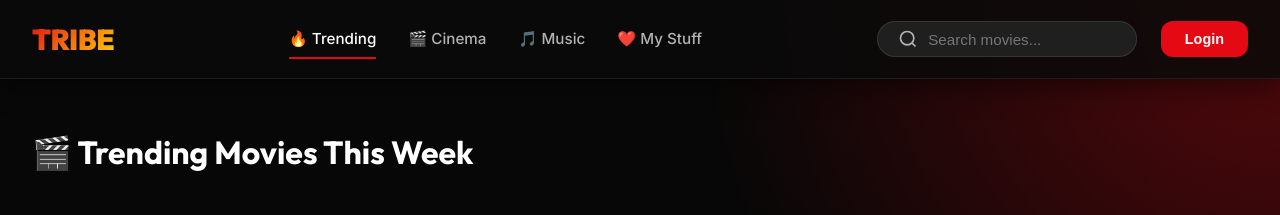
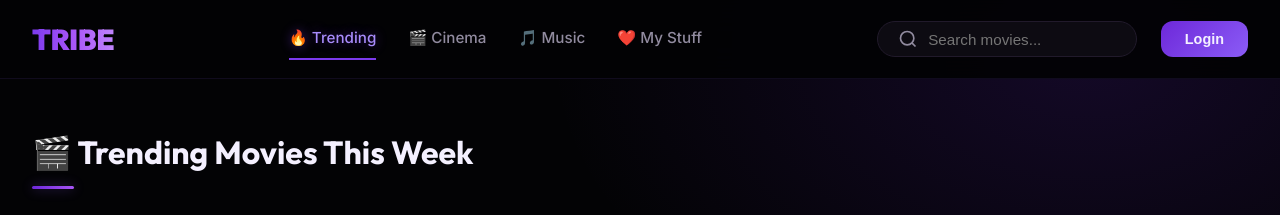
Before and after one commit to Ravindra2377/Cinema-Muchatlu, a plain HTML site: page index.html in a window 1280 px wide. Shown: the top 215 px of the page. Drawn offline with Linux system fonts and the light colour scheme; no server answers.

Commit message:
refactor: update color theme to purple palette and refine UI gradients and shadows

```diff
--- a/auth-pages.css
+++ b/auth-pages.css
@@ -5,26 +5,26 @@
 /* CSS Variables */
 :root {
     /* Colors */
-    --primary: #dc2626;
-    --primary-dark: #991b1b;
-    --primary-light: #ef4444;
+    --primary: #6D28D9;
+    --primary-dark: #241338;
+    --primary-light: #8B5CF6;
     --success: #10b981;
     --error: #ef4444;
     --warning: #f59e0b;
 
     /* Backgrounds */
-    --bg-primary: #0f172a;
-    --bg-secondary: #1e293b;
-    --bg-card: #334155;
-    --bg-overlay: rgba(15, 23, 42, 0.95);
+    --bg-primary: #030305;
+    --bg-secondary: #0D0B12;
+    --bg-card: #0D0B12;
+    --bg-overlay: rgba(3, 3, 5, 0.95);
 
     /* Text */
-    --text-primary: #f1f5f9;
-    --text-secondary: #94a3b8;
-    --text-muted: #64748b;
+    --text-primary: #F4F0FF;
+    --text-secondary: #918B9F;
+    --text-muted: #6B627A;
 
     /* Borders */
-    --border-color: #475569;
+    --border-color: #211A2B;
     --border-radius: 12px;
     --border-radius-sm: 8px;
 
@@ -135,9 +135,12 @@ body.auth-page {
 .brand-logo {
     font-size: var(--font-size-3xl);
     font-weight: 700;
-    color: var(--primary);
+    color: var(--primary-light);
     margin-bottom: var(--spacing-xs);
-    text-shadow: 0 0 30px rgba(220, 38, 38, 0.3);
+    background: linear-gradient(90deg, #7C3AED 0%, #A855F7 50%, #C084FC 100%);
+    -webkit-background-clip: text;
+    -webkit-text-fill-color: transparent;
+    text-shadow: none;
 }
 
 .brand-tagline {
@@ -560,7 +563,7 @@ body.auth-page {
     font-size: var(--font-size-md);
     font-weight: 600;
     color: white;
-    background: var(--primary);
+    background: linear-gradient(135deg, #6D28D9, #8B5CF6);
     border: none;
     border-radius: var(--border-radius-sm);
     cursor: pointer;
@@ -571,9 +574,9 @@ body.auth-page {
 }
 
 .btn-primary:hover {
-    background: var(--primary-dark);
+    background: linear-gradient(135deg, #5B21B6, #7C3AED);
     transform: translateY(-2px);
-    box-shadow: var(--shadow-lg);
+    box-shadow: 0 4px 15px rgba(109, 40, 217, 0.3);
 }
 
 .btn-primary:active {
--- a/styles.css
+++ b/styles.css
@@ -1,20 +1,21 @@
 :root {
     /* Color Palette */
-    --primary: #E50914;
-    --primary-dark: #B20710;
-    --primary-light: #FF1F29;
-    --secondary: #FFD700;
-    --background: #0A0A0A;
-    --surface: #141414;
-    --surface-light: #1F1F1F;
-    --surface-lighter: #2A2A2A;
-    --text-primary: #FFFFFF;
-    --text-secondary: #B3B3B3;
-    --text-muted: #808080;
-    --border: rgba(255, 255, 255, 0.1);
-    --overlay: rgba(0, 0, 0, 0.8);
+    --primary: #6D28D9;
+    --primary-dark: #241338;
+    --primary-light: #8B5CF6;
+    --secondary: #F5C542;
+    --background: #030305;
+    --surface: #07070B;
+    --surface-light: #0D0B12;
+    --surface-lighter: #13101A;
+    --text-primary: #F4F0FF;
+    --text-secondary: #918B9F;
+    --text-muted: #6B627A;
+    --border: #211A2B;
+    --overlay: rgba(3, 3, 5, 0.85);
     --success: #46D369;
     --warning: #FFA500;
+    --game-purple: #8B5CF6;
 
     /* Glassmorphism */
     --glass-bg: rgba(20, 20, 20, 0.7);
@@ -53,7 +54,10 @@
 
 body {
     font-family: 'Inter', -apple-system, BlinkMacSystemFont, 'Segoe UI', sans-serif;
-    background: radial-gradient(circle at top right, rgba(229, 9, 20, 0.35), transparent 35%), linear-gradient(180deg, #080808 0%, #040404 60%, #050505 100%);
+    background:
+      radial-gradient(ellipse 60% 45% at 85% 5%, rgba(109, 40, 217, 0.16), transparent 70%),
+      radial-gradient(ellipse 45% 35% at 10% 75%, rgba(76, 29, 149, 0.08), transparent 70%),
+      #030305;
     color: var(--text-primary);
     line-height: 1.6;
     overflow-x: hidden;
@@ -65,11 +69,9 @@ body {
     position: sticky;
     top: 0;
     z-index: 1000;
-    background: rgba(10, 10, 10, 0.85);
-    backdrop-filter: blur(22px);
-    border-bottom: 1px solid rgba(255, 255, 255, 0.08);
-    box-shadow: 0 10px 25px rgba(0, 0, 0, 0.45);
-    z-index: 1000;
+    background: rgba(3, 3, 5, 0.94);
+    backdrop-filter: blur(20px);
+    border-bottom: 1px solid rgba(139, 92, 246, 0.10);
     transition: var(--transition-normal);
 }
 
@@ -87,10 +89,11 @@ body {
     font-family: 'Outfit', sans-serif;
     font-size: 1.8rem;
     font-weight: 900;
-    background: linear-gradient(135deg, var(--primary) 0%, var(--secondary) 100%);
+    background: linear-gradient(90deg, #7C3AED 0%, #A855F7 50%, #C084FC 100%);
     -webkit-background-clip: text;
     -webkit-text-fill-color: transparent;
     background-clip: text;
+    text-shadow: none;
     letter-spacing: -0.5px;
 }
 
@@ -107,26 +110,17 @@ body {
     transition: var(--transition-fast);
     position: relative;
     padding: 0.5rem 0;
-}
-
-.nav-link::after {
-    content: '';
-    position: absolute;
-    bottom: 0;
-    left: 0;
-    width: 0;
-    height: 2px;
-    background: var(--primary);
-    transition: var(--transition-fast);
-}
-
-.nav-link:hover,
+    border-bottom: 2px solid transparent;
+}
+
+.nav-link:hover {
+    color: var(--text-primary);
+}
+
 .nav-link.active {
-    color: var(--text-primary);
-}
-
-.nav-link.active::after {
-    width: 100%;
+    color: #A78BFA;
+    border-bottom: 2px solid #7C3AED;
+    text-shadow: 0 0 12px rgba(124, 58, 237, 0.45);
 }
 
 .header-actions {
@@ -191,7 +185,7 @@ body {
 }
 
 .btn-login {
-    background: var(--primary);
+    background: linear-gradient(135deg, #6D28D9, #8B5CF6);
     color: var(--text-primary);
     border: none;
     padding: 0.6rem 1.5rem;
@@ -203,7 +197,7 @@ body {
 }
 
 .btn-login:hover {
-    background: var(--primary-light);
+    background: linear-gradient(135deg, #5B21B6, #7C3AED);
     transform: translateY(-2px);
     box-shadow: var(--shadow-md);
 }
@@ -535,8 +529,8 @@ body {
 }
 
 .filter-btn.active {
-    background: var(--primary);
-    border-color: var(--primary);
+    background: linear-gradient(135deg, #6D28D9, #8B5CF6);
+    border-color: transparent;
     color: var(--text-primary);
 }
 
@@ -614,7 +608,8 @@ body {
 }
 
 .movie-card {
-    background: var(--surface);
+    background: linear-gradient(180deg, #121019 0%, #0A090D 100%);
+    border: 1px solid #201A28;
     border-radius: var(--radius-lg);
     overflow: hidden;
     cursor: pointer;
@@ -623,8 +618,9 @@ body {
 }
 
 .movie-card:hover {
-    transform: translateY(-8px);
-    box-shadow: var(--shadow-xl);
+    border-color: rgba(139, 92, 246, 0.38);
+    box-shadow: 0 18px 45px rgba(0, 0, 0, 0.65), 0 0 30px rgba(109, 40, 217, 0.10);
+    transform: translateY(-4px);
 }
 
 .movie-poster {
@@ -710,6 +706,18 @@ body {
     font-size: 2rem;
     font-weight: 700;
     margin-bottom: 1.5rem;
+    color: #F4F0FF;
+}
+
+.section-title::after {
+    content: "";
+    display: block;
+    width: 42px;
+    height: 3px;
+    margin-top: 8px;
+    background: linear-gradient(90deg, #6D28D9, #A855F7);
+    border-radius: 4px;
+    box-shadow: 0 0 12px rgba(139, 92, 246, 0.45);
 }
 
 /* Trending Carousel */
@@ -738,7 +746,8 @@ body {
 
 .trending-card {
     min-width: 300px;
-    background: var(--surface);
+    background: linear-gradient(180deg, #121019 0%, #0A090D 100%);
+    border: 1px solid #201A28;
     border-radius: var(--radius-lg);
     overflow: hidden;
     cursor: pointer;
@@ -747,24 +756,26 @@ body {
 }
 
 .trending-card:hover {
-    transform: scale(1.05);
-    box-shadow: var(--shadow-xl);
+    border-color: rgba(139, 92, 246, 0.38);
+    box-shadow: 0 18px 45px rgba(0, 0, 0, 0.65), 0 0 30px rgba(109, 40, 217, 0.10);
+    transform: translateY(-4px);
 }
 
 .trending-music-card {
     min-width: 250px;
     max-width: 260px;
-    background: var(--surface);
+    background: #0C0911;
     border-radius: var(--radius-lg);
     overflow: hidden;
     transition: var(--transition-normal);
-    border: 1px solid var(--glass-border);
+    border: 1px solid #21152C;
     flex-shrink: 0;
     display: flex;
     flex-direction: column;
 }
 
 .trending-music-card:hover {
+    border-color: rgba(192, 132, 252, 0.35);
     transform: translateY(-4px);
     box-shadow: var(--shadow-lg);
 }
@@ -808,7 +819,7 @@ body {
 }
 
 .btn-primary {
-    background: linear-gradient(135deg, var(--primary-lite, #ff1f29), var(--primary-dark));
+    background: linear-gradient(135deg, #6D28D9, #8B5CF6);
     color: var(--text-primary);
     border: none;
     padding: 0.75rem 1.5rem;
@@ -823,9 +834,9 @@ body {
 }
 
 .btn-primary:hover {
-    background: linear-gradient(135deg, var(--primary), var(--primary-light));
+    background: linear-gradient(135deg, #5B21B6, #7C3AED);
     transform: translateY(-2px);
-    box-shadow: var(--shadow-md);
+    box-shadow: 0 4px 15px rgba(109, 40, 217, 0.3);
 }
 
 .btn-primary svg {
```
